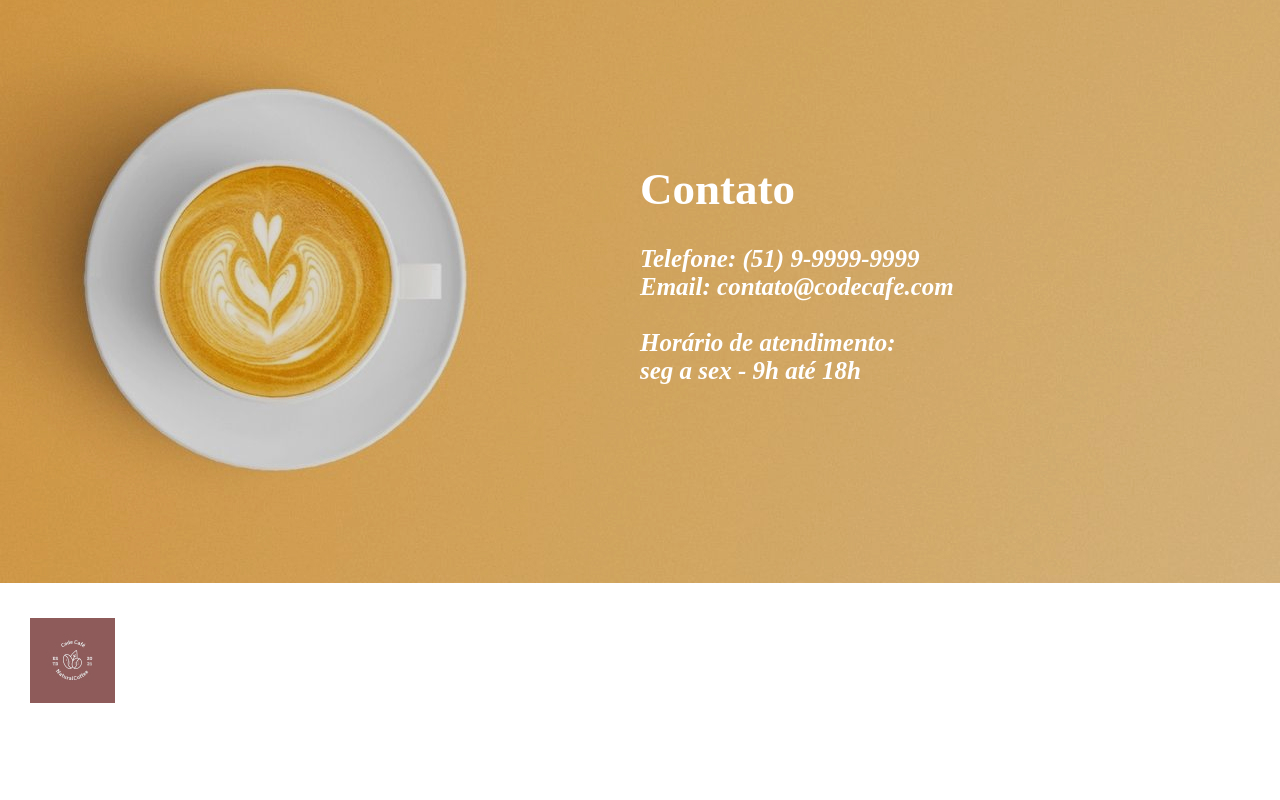
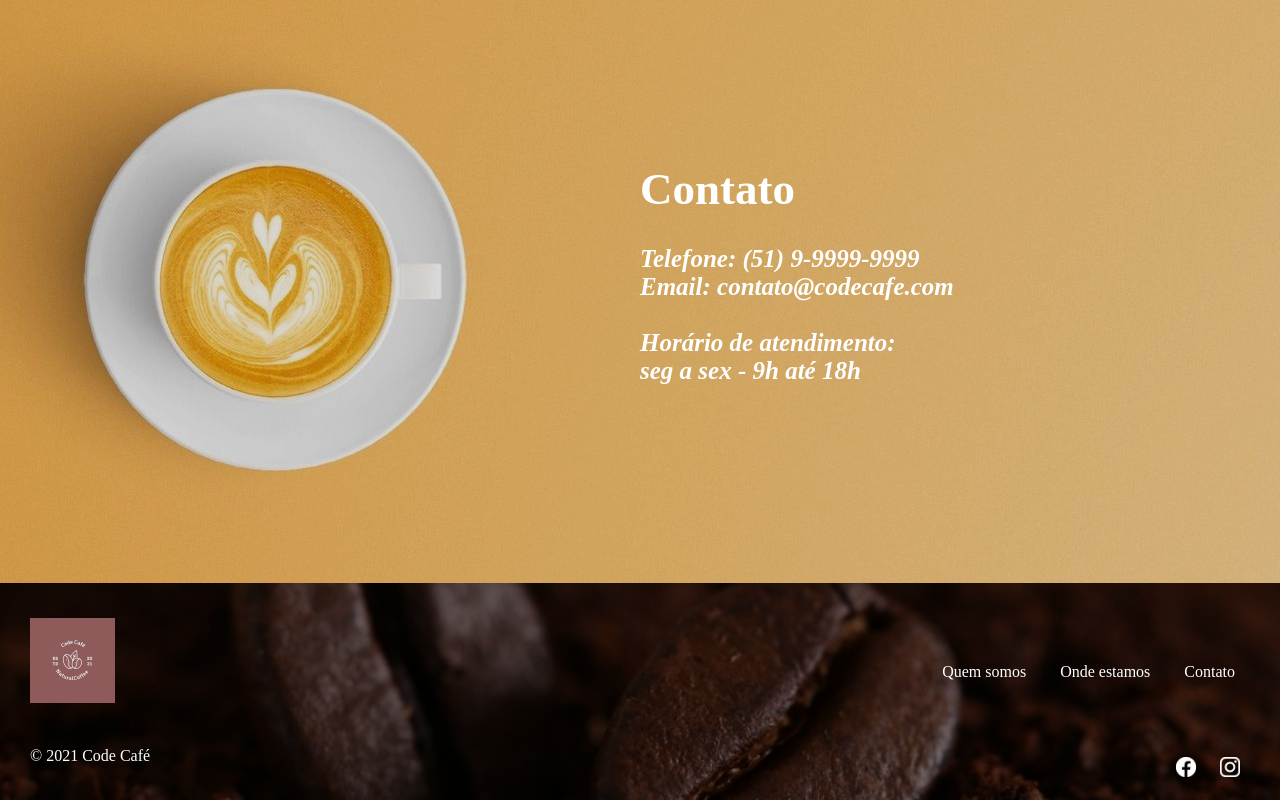
Before and after one commit to pauloprata10/landing-page-code-cafe, a plain HTML site: page index.html in a window 1280 px wide. Shown: the part 2781-3581 px from the top of the page. Drawn offline with Linux system fonts and the light colour scheme; the site is published under a folder, as on GitHub Pages, so addresses that start at the root find nothing; a web font is replaced by a local one.

Commit message:
corrigindo diretorio do fundo do rodape

```diff
--- a/index.html
+++ b/index.html
@@ -2,7 +2,6 @@
 <html lang="pt-br">
   <head>
     <meta charset="UTF-8" />
-    <meta http-equiv="X-UA-Compatible" content="IE=edge" />
     <meta name="viewport" content="width=device-width, initial-scale=1.0" />
     <title>Code Café</title>
     <link
@@ -12,10 +11,8 @@
     />
     <meta
       name="description"
-      content="Cafeteria especializada em cafés Gourtmet
-    de alta qualidade"
+      content="Cafeteria especializada em cafés Gourtmet de alta qualidade"
     />
-
     <link rel="preconnect" href="https://fonts.googleapis.com" />
     <link rel="preconnect" href="https://fonts.gstatic.com" crossorigin />
     <link href="https://fonts.googleapis.com/css2?family=Source+Serif+Pro:wght@300;400;600&display=swap" rel="stylesheet"/>
@@ -46,7 +43,7 @@
         <header>
           <img src="src/images/logo-secoes.png" alt="" />
           <h2>Quem somos</h2>
-        </header>
+
         <p>
           Lorem ipsum dolor sit amet, consectetur adipiscing elit, sed do
           eiusmod tempor incididunt ut labore et dolore magna aliqua. Ut enim ad
@@ -54,6 +51,7 @@
           aliquip ex ea commodo consequat. Duis aute
         </p>
       </section>
+    </header>
 
       <section class="ladrilho">
         <div class="grande"></div>
--- a/src/css/style.css
+++ b/src/css/style.css
@@ -86,6 +86,7 @@ body {
 
 .ladrilho div {
   float: left;
+  display:flex;
 }
 
 .ladrilho .grande {
@@ -137,7 +138,7 @@ body {
 }
 
 .rodape {
-  background: url(/src/images/fundo-rodape.jpg) center center no-repeat;
+  background: url(../images/fundo-rodape.jpg) center center no-repeat;
   padding: 35px 30px;
   background-size: cover;
 }
```
